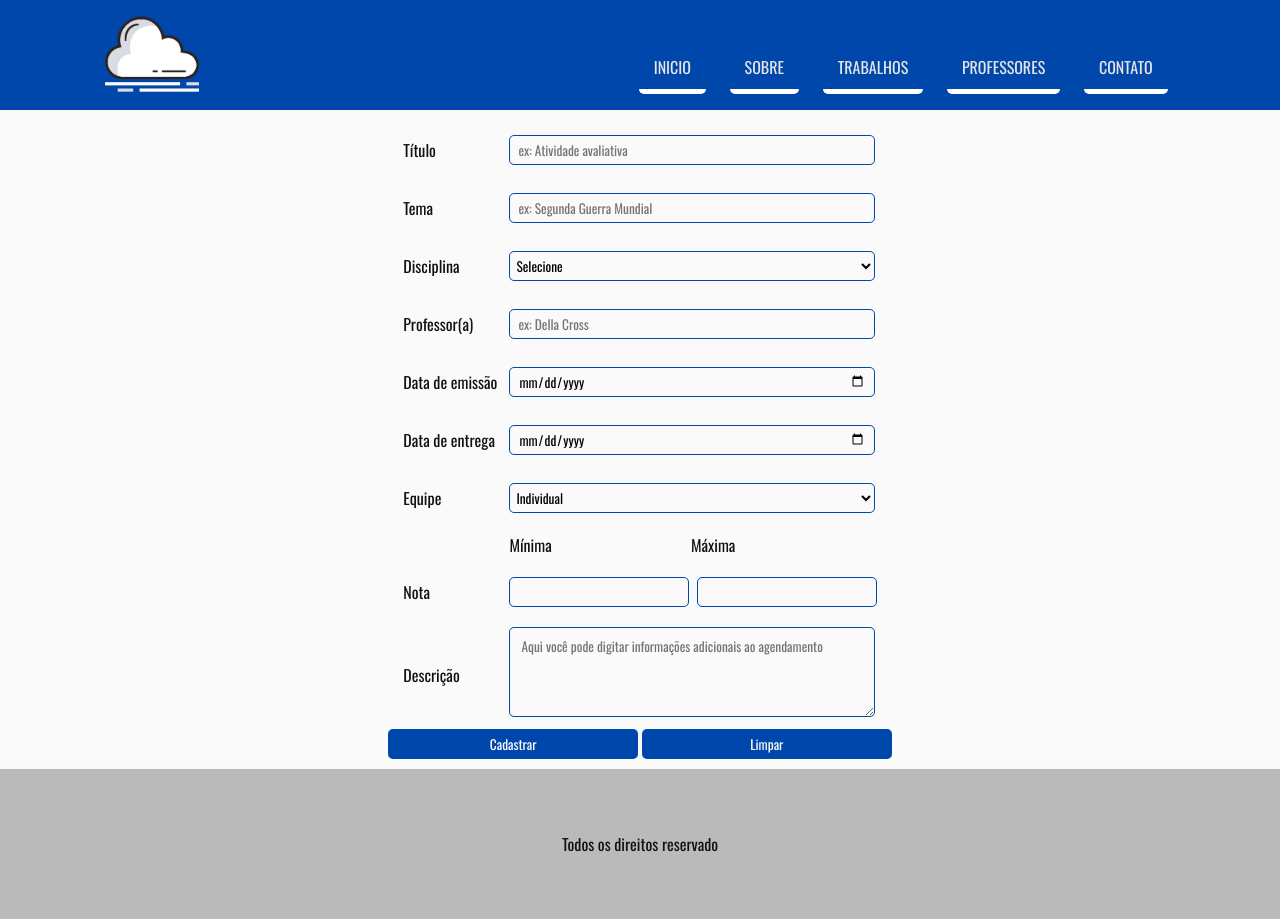
After one commit to WAACE/Tcc-SkyLoop, a PHP site: page /add_trabalhos.php in a window 1280 px wide. The commit adds this page. Run offline with PHP 8.4, Linux system fonts and the light colour scheme.

Commit message:
Alteração na página trabalhos

```diff
--- /dev/null
+++ b/add_trabalhos.php
@@ -0,0 +1,128 @@
+<?php
+	include 'header.php';
+?>
+	<form action="#" method="POST">
+		<center>
+			<table>
+				<tr>
+					<td>
+						<p>Título</p>
+					</td>
+					<td>
+						<input type="text" name="nome-do-agendamento" placeholder="ex: Atividade avaliativa">
+					</td>
+				</tr>
+				<tr>
+					<td>
+						<p>Tema</p>
+					</td>
+					<td>
+						<input type="text" name="tema" placeholder="ex: Segunda Guerra Mundial">
+					</td>
+				</tr>
+				<tr>
+					<td>
+						<p>Disciplina</p>
+					</td>
+					<td>
+						<div class="select-disciplina">
+							<select name="disciplina">
+								<option>Selecione</option>
+								<option value="bio">Biologia</option>
+								<option value="ds">DS</option>
+								<option value="edf">Educação Física</option>
+								<option value="filo">Filosofia</option>
+								<option value="fisc">Física</option>
+								<option value="geo">Geografia</option>
+								<option value="hist">História</option>
+								<option value="ing">Inglês</option>
+								<option value="pt">Língua Portuguesa</option>
+								<option value="mat">Matemática</option>
+								<option value="pc">PC</option>
+								<option value="ptcc">PTCC</option>
+								<option value="qui">Química</option>
+								<option value="rcd">RCD</option>
+								<option value="soc">Sociologia</option>
+								<option value="tpm">TPM</option>
+							</select>
+						</div>
+					</td>
+				</tr>
+				<tr>
+					<td>
+						<p>Professor(a)</p>
+					</td>
+					<td>
+						<input type="text" name="professor" placeholder="ex: Della Cross">
+					</td>
+				</tr>
+				<tr>
+					<td>
+						<p>Data de emissão</p>
+					</td>
+					<td>
+						<p>
+							<input type="date" name="data-de-emissao">
+						</p>
+					</td>
+				</tr>
+				<tr>
+					<td>
+						<p>Data de entrega</p>
+					</td>
+					<td>
+						<input type="date" name="data-do-agendamento">
+					</td>
+				</tr>
+				<tr>
+					<td>
+						<p>Equipe</p>
+					</td>
+					<td>
+						<div class="select-disciplina">
+							<select name="equipe">
+								<option>Individual</option>
+								<option>Dupla</option>
+								<option>Trio</option>
+								<option>Quarteto</option>
+								<option>Mais de 5 pessoas</option>
+							</select>
+						</div>
+					</td>
+				</tr>
+				<tr>
+					<td>
+
+					</td>
+					<td>
+						<label>Mínima&nbsp;&nbsp;&nbsp;&nbsp;&nbsp;&nbsp;&nbsp;&nbsp;&nbsp;&nbsp;&nbsp;&nbsp;&nbsp;&nbsp;&nbsp;&nbsp;&nbsp;&nbsp;&nbsp;&nbsp;&nbsp;&nbsp;&nbsp;&nbsp;&nbsp;&nbsp;&nbsp;&nbsp;&nbsp;&nbsp;&nbsp;&nbsp;&nbsp;&nbsp;&nbsp;&nbsp;&nbsp;</label>
+						<label>Máxima</label>
+					</td>
+				</tr>
+				<tr>
+					<td>
+						<p>Nota</p>
+					</td>
+					<td>
+						<span>
+							<input type="number" name="nota-minima">&nbsp;
+							<input type="number" name="nota-minima">
+						</span>
+					</td>
+				</tr>
+				<tr>
+					<td>
+						<p>Descrição</p>
+					</td>
+					<td>
+						<textarea name="descricao" placeholder=" Aqui você pode digitar informações adicionais ao agendamento"></textarea>
+					</td>
+				</tr>
+			</table>
+			<input class="botoes" type="submit" name="cadastrar-agendamento" value="Cadastrar">
+			<input class="botoes" type="reset" name="limpar" value="Limpar">
+		</center>
+	</form>
+<?php
+	require_once 'footer.php';
+?>
--- a/assets/css/style.css
+++ b/assets/css/style.css
@@ -25,35 +25,41 @@ body {
 .cabecalho {
 	width: 100%;
 	margin: auto;
-	height: 145px;
+	height: 110px;
 	background-color: #0047AB;
 	position: relative;
 }
 
 /* Logo */
+
 .logo {
 	display: block;
-	width: 120px;
-	height: 120px;
-	margin-left: 10%;
+	width: 100px;
+	height: 100px;
+	margin-left: 8%;
 	cursor: pointer;
 	position: absolute;
-	top: 10%;
+	top: 1%;
 }
-/*Menu*/
+
+/* Menu */
+
 nav {
 	width: 100%;
 }
+
 nav ul {
 	display: inline-block;
 	position: absolute;
 	top: 50%;
-	right: 5%;
+	right: 8%;
 }
+
 nav ul li {
 	display: inline;
 	padding: 0px 10px;
 }
+
 nav ul li a {
 	color: #e5e5e5;
 	padding: 10px 15px;
@@ -62,16 +68,20 @@ nav ul li a {
 	border-bottom: 5px solid #FFF;
 	text-transform: uppercase;
 }
+
 nav ul li a:hover {
-	border-bottom: 5px solid #D9DCE1;
+	border-bottom: 5px solid #D9DCE2;
 	color: #111;
 	background-color: #FFF;
 }
+
 .clear {
 	clear: both;
 	margin-bottom: 10px;
 }
-/*Corpo*/
+
+/* Corpo */
+
 .work-exatas {
 	max-width: 1366px;
 	width: 100%;
@@ -79,6 +89,7 @@ nav ul li a:hover {
 	margin-bottom: 20px;
 	border: 1px solid #111;
 }
+
 .work-biologicas {
 	max-width: 1366px;
 	width: 100%;
@@ -86,6 +97,7 @@ nav ul li a:hover {
 	margin-bottom: 20px;
 	border: 1px solid #111;
 }
+
 .work-humanas {
 	max-width: 1366px;
 	width: 100%;
@@ -93,22 +105,212 @@ nav ul li a:hover {
 	margin-bottom: 20px;
 	border: 1px solid #111;
 }
+
 .box-work {
 	width: 80%;
 	margin: auto;
 	border: 1px solid #111;
 }
+
 .box-work h2{
 	padding: 10px 0;
 	text-align: center;
+}
+	color: #111;
+
+.data p{
+	font-family: Arial;
+	border: 1px solid gray;
+}
+
+/* Trabalhos.php */
+
+span a:link, a:visited {
+  background-color: #0047AB;
+  color: #fff;
+  padding: 5px 90px;
+  font-size: 13px;
+  text-align: center;
+  text-decoration: none;
+  display: inline-block;
+  border-radius: 5px;
+  border: 1px solid #0047AB;
+  transition: .2s;
+}
+
+span a:hover {
+  background: none;
+  color: #111;
+  padding: 5px 90px;
+  font-size: 13px;
+  text-align: center;
+  text-decoration: none;
+  display: inline-block;
+  border: 1px solid #0047AB;
+  border-radius: 5px;
+}
+
+a:active {
+	background: none;
+  	color: #111;
+  	padding: 10px 2px;
+  	text-align: center;
+  	text-decoration: none;
+  	display: inline-block;
+	border: 10px solid #0047AB;
+	box-shadow: 2px 2px 2px rgb(2, 60, 140);
+	border-radius: 5px;
+}
+
+table tr td {
+	padding: 5px
+}
+
+p {
 	color: #111;
 }
-/*Rodapé*/
+
+label {
+	color: #111;
+	margin: 0;
+	padding: o;
+}
+input[type=text] {
+	background: none;
+	height: 30px;
+	width: 366px;
+	border: 1px solid #0047AB;
+	border-radius: 5px;
+	margin: 8px 0;
+	outline: none;
+	padding: 8px;
+	box-sizing: border-box;
+	transition: .2s;
+}
+
+input[type=text]:focus {
+	border: 2px solid #0047AB;
+	padding: 8px;
+	box-sizing: border-box;
+	box-shadow: 1px 1px 1px rgb(2, 60, 140);
+}
+
+.select-disciplina select{
+	background: none;
+	height: 30px;
+	width: 366px;
+	border: 1px solid #0047AB;
+	border-radius: 5px;
+	margin: 8px 0;
+	padding: 2px;
+	transition: .2s;
+	-webkit-apperance: button;
+	outline: none;
+}
+
+.select-disciplina select:focus {
+	border: 2px solid #0047AB;
+	padding: 2px;
+	box-sizing: border-box;
+	box-shadow: 1px 1px 1px rgb(2, 60, 140);
+}
+
+input[type=date] {
+	background: none;
+	height: 30px;
+	width: 366px;
+	border: 1px solid #0047AB;
+	border-radius: 5px;
+	margin: 8px 0;
+	outline: none;
+	padding: 8px;
+	box-sizing: border-box;
+	transition: .2s;
+}
+
+input[type=date]:focus {
+	border: 2px solid #0047AB;
+	padding: 2px;
+	box-sizing: border-box;
+	box-shadow: 1px 1px 1px rgb(2, 60, 140);
+}
+
+input[type=number] {
+	display: inline;
+	background: none;
+	height: 30px;
+	width: 180px;
+	border: 1px solid #0047AB;
+	border-radius: 5px;
+	margin: 8px 0;
+	outline: none;
+	padding: 8px;
+	box-sizing: border-box;
+	transition: .2s;
+}
+
+input[type=number]:focus {
+	border: 2px solid #0047AB;
+	padding: 2px;
+	box-sizing: border-box;
+	box-shadow: 1px 1px 1px rgb(2, 60, 140);
+}
+
+textarea {
+	background: none;
+	width: 366px;
+	height: 90px;
+	border-color: #063d89;
+	border-radius: 5px;
+	border: 1px solid #0047AB;
+	max-height: 1493px;
+	min-width: 366px;
+	min-height: 30px;
+	max-width: 95%
+	outline: none;
+	padding: 8px;
+	box-sizing: border-box;
+	transition: .2s;
+}
+
+textarea:focus {
+	border: 2px solid #0047AB;
+	box-sizing: border-box;
+	box-shadow: 1px 1px 1px rgb(2, 60, 140);
+	outline: none;
+	padding: 8px;
+}
+.botoes {
+	background-color: #0047AB;
+	color: #fff;
+	width: 250px;
+	height: 30px;
+	border-radius: 5px;
+	border-style: none;
+	transition: .6s;
+}
+
+.botoes:focus {
+	border: 4px solid #0047AB;
+	padding: 2px;
+	box-sizing: border-box;
+	box-shadow: 2px 2px 2px rgb(2, 60, 140);
+	outline: none;
+}
+.botoes:hover {
+	background: none;
+	color: #111;
+	border: 1px solid #0047AB;
+}
+
+/* Rodapé */
+
 footer {
 	width: 100%;
 	height: 150px;
 	line-height: 150px;
 	text-align: center;
 	color: #111;
-	background-color: #D9DCE1;
+	background-color: #bababa;
+	margin-top: 10px;
 }
```
Also changed, not shown: add_agendamentos.php (added, +120 -0 lines), trabalhos.php (+8 -0 lines).
